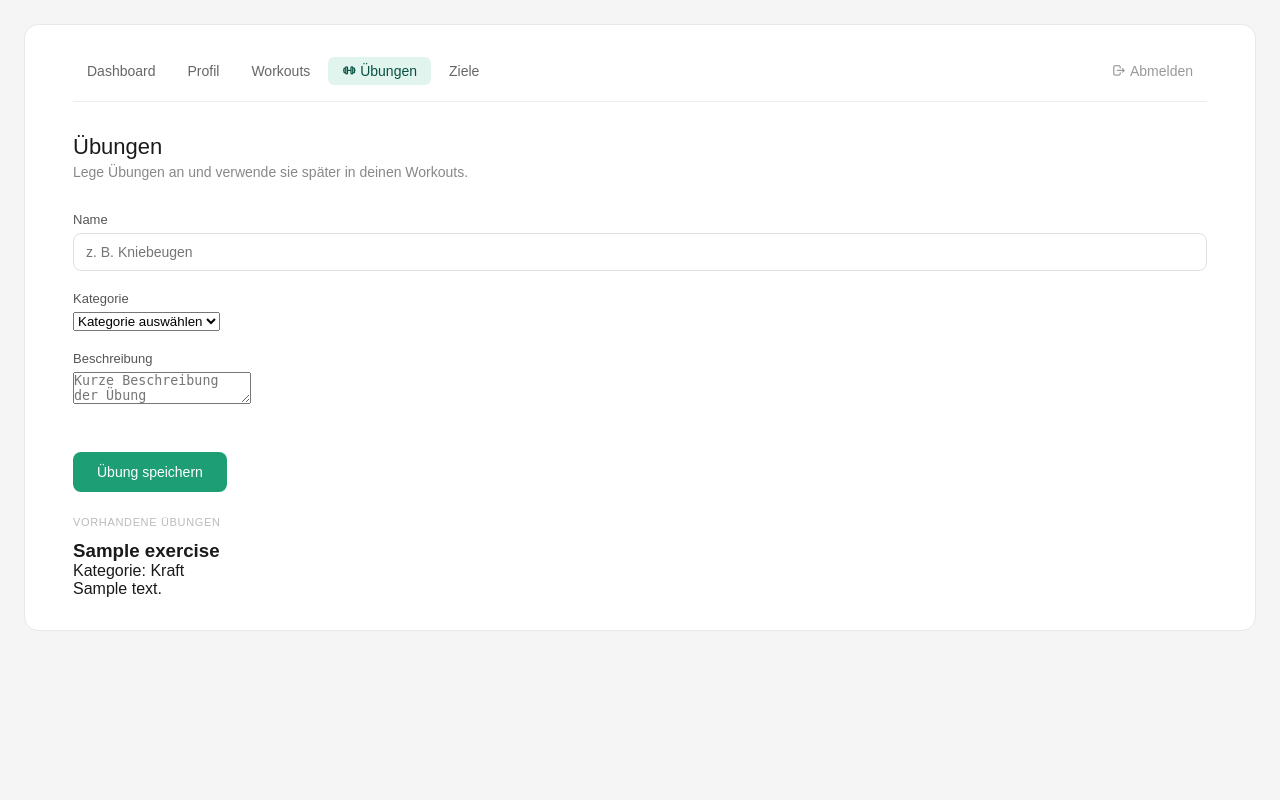
After one commit to tanay-756/Webtechnologie-2-SoSe26, a PHP site: page /pages/exercises.php in a window 1280 px wide. The commit adds this page. Run offline with PHP 8.4, Linux system fonts and the light colour scheme; the visitor is signed in with stand-in values (Sample User, id 1); tables that the repository leaves empty hold one stand-in row (values such as "Sample post").

Commit message:
Übungsverwaltung hinzufügen

```diff
--- /dev/null
+++ b/api/exercises.php
@@ -0,0 +1,88 @@
+<?php
+
+session_start();
+header('Content-Type: application/json');
+
+require_once __DIR__ . '/../classes/Exercise.php';
+
+if (!isset($_SESSION['user_id'])) {
+    http_response_code(401);
+
+    echo json_encode([
+        'success' => false,
+        'message' => 'Du bist nicht angemeldet.'
+    ]);
+    exit;
+}
+
+$exercise = new Exercise();
+$method = $_SERVER['REQUEST_METHOD'];
+
+try {
+    if ($method === 'GET') {
+        echo json_encode([
+            'success' => true,
+            'exercises' => $exercise->getAll()
+        ]);
+        exit;
+    }
+
+    if ($method === 'POST') {
+        $data = json_decode(file_get_contents('php://input'), true);
+
+        $name = trim($data['name'] ?? '');
+        $category = trim($data['category'] ?? '');
+        $description = trim($data['description'] ?? '');
+
+        if ($name === '' || $category === '') {
+            http_response_code(422);
+
+            echo json_encode([
+                'success' => false,
+                'message' => 'Name und Kategorie sind erforderlich.'
+            ]);
+            exit;
+        }
+
+        $allowedCategories = [
+            'Kraft',
+            'Cardio',
+            'Stretching'
+        ];
+
+        if (!in_array($category, $allowedCategories, true)) {
+            http_response_code(422);
+
+            echo json_encode([
+                'success' => false,
+                'message' => 'Die Kategorie ist ungültig.'
+            ]);
+            exit;
+        }
+
+        $id = $exercise->create($name, $category, $description);
+
+        http_response_code(201);
+
+        echo json_encode([
+            'success' => true,
+            'message' => 'Übung wurde gespeichert.',
+            'id' => $id
+        ]);
+        exit;
+    }
+
+    http_response_code(405);
+
+    echo json_encode([
+        'success' => false,
+        'message' => 'HTTP-Methode nicht erlaubt.'
+    ]);
+} catch (mysqli_sql_exception $error) {
+    http_response_code(400);
+
+    echo json_encode([
+        'success' => false,
+        'message' => 'Die Übung existiert möglicherweise bereits.'
+    ]);
+}
--- a/classes/Exercise.php
+++ b/classes/Exercise.php
@@ -0,0 +1,36 @@
+<?php
+
+require_once __DIR__ . '/../config/db.php';
+
+class Exercise
+{
+    private $db;
+
+    public function __construct()
+    {
+        $this->db = getDB();
+    }
+
+    public function getAll()
+    {
+        $sql = 'SELECT id, name, category, description
+                FROM exercises
+                ORDER BY name ASC';
+
+        $result = $this->db->query($sql);
+
+        return $result->fetch_all(MYSQLI_ASSOC);
+    }
+
+    public function create($name, $category, $description)
+    {
+        $sql = 'INSERT INTO exercises (name, category, description)
+                VALUES (?, ?, ?)';
+
+        $stmt = $this->db->prepare($sql);
+        $stmt->bind_param('sss', $name, $category, $description);
+        $stmt->execute();
+
+        return $this->db->insert_id;
+    }
+}
--- a/includes/nav.php
+++ b/includes/nav.php
@@ -11,6 +11,9 @@ $current = basename($_SERVER['PHP_SELF']);
     <a href="workout_log.php" class="<?php echo $current === 'workout_log.php' ? 'active' : ''; ?>">
         <?php if ($current === 'workout_log.php'): ?><i class="ti ti-barbell"></i> <?php endif; ?>Workouts
     </a>
+        <a href="exercises.php" class="<?php echo $current === 'exercises.php' ? 'active' : ''; ?>">
+        <?php if ($current === 'exercises.php'): ?><i class="ti ti-barbell"></i> <?php endif; ?>Übungen
+    </a>
     <a href="goals.php" class="<?php echo $current === 'goals.php' ? 'active' : ''; ?>">
         <?php if ($current === 'goals.php'): ?><i class="ti ti-target"></i> <?php endif; ?>Ziele
     </a>
--- /dev/null
+++ b/js/api.js
@@ -0,0 +1,24 @@
+async function apiRequest(url, options = {}) {
+    const response = await fetch(url, {
+        credentials: 'same-origin',
+        ...options,
+        headers: {
+            'Content-Type': 'application/json',
+            ...(options.headers || {})
+        }
+    });
+
+    let data;
+
+    try {
+        data = await response.json();
+    } catch {
+        throw new Error('Der Server hat keine gültige Antwort gesendet.');
+    }
+
+    if (!response.ok || data.success === false) {
+        throw new Error(data.message || 'Die Anfrage ist fehlgeschlagen.');
+    }
+
+    return data;
+}
--- /dev/null
+++ b/js/exercises.js
@@ -0,0 +1,117 @@
+const exercisesApiUrl =
+    '/Webtechnologie-2-SoSe26/api/exercises.php';
+
+document.addEventListener('DOMContentLoaded', () => {
+    const saveButton = document.getElementById('save-exercise');
+
+    saveButton.addEventListener('click', saveExercise);
+
+    loadExercises();
+});
+
+async function loadExercises() {
+    const list = document.getElementById('exercise-list');
+    const error = document.getElementById('exercise-error');
+
+    list.textContent = 'Übungen werden geladen …';
+    hideMessage(error);
+
+    try {
+        const data = await apiRequest(exercisesApiUrl);
+
+        renderExercises(data.exercises);
+    } catch (requestError) {
+        list.textContent = '';
+        showMessage(error, requestError.message);
+    }
+}
+
+async function saveExercise() {
+    const nameInput = document.getElementById('exercise-name');
+    const categoryInput =
+        document.getElementById('exercise-category');
+    const descriptionInput =
+        document.getElementById('exercise-description');
+
+    const error = document.getElementById('exercise-error');
+    const success = document.getElementById('exercise-success');
+
+    const name = nameInput.value.trim();
+    const category = categoryInput.value;
+    const description = descriptionInput.value.trim();
+
+    hideMessage(error);
+    hideMessage(success);
+
+    if (name === '' || category === '') {
+        showMessage(
+            error,
+            'Bitte Name und Kategorie ausfüllen.'
+        );
+        return;
+    }
+
+    try {
+        const data = await apiRequest(exercisesApiUrl, {
+            method: 'POST',
+            body: JSON.stringify({
+                name,
+                category,
+                description
+            })
+        });
+
+        showMessage(success, data.message);
+
+        nameInput.value = '';
+        categoryInput.value = '';
+        descriptionInput.value = '';
+
+        await loadExercises();
+    } catch (requestError) {
+        showMessage(error, requestError.message);
+    }
+}
+
+function renderExercises(exercises) {
+    const list = document.getElementById('exercise-list');
+
+    list.replaceChildren();
+
+    if (exercises.length === 0) {
+        const message = document.createElement('p');
+        message.textContent = 'Noch keine Übungen vorhanden.';
+
+        list.appendChild(message);
+        return;
+    }
+
+    exercises.forEach((exercise) => {
+        const item = document.createElement('div');
+        item.className = 'exercise-item';
+
+        const title = document.createElement('h3');
+        title.textContent = exercise.name;
+
+        const category = document.createElement('p');
+        category.textContent =
+            `Kategorie: ${exercise.category}`;
+
+        const description = document.createElement('p');
+        description.textContent =
+            exercise.description || 'Keine Beschreibung';
+
+        item.append(title, category, description);
+        list.appendChild(item);
+    });
+}
+
+function showMessage(element, message) {
+    element.textContent = message;
+    element.style.display = 'block';
+}
+
+function hideMessage(element) {
+    element.textContent = '';
+    element.style.display = 'none';
+}
--- /dev/null
+++ b/pages/exercises.php
@@ -0,0 +1,85 @@
+<?php
+
+session_start();
+
+if (!isset($_SESSION['user_id'])) {
+    header('Location: login.php');
+    exit;
+}
+?>
+<!DOCTYPE html>
+<html lang="de">
+<head>
+    <meta charset="UTF-8">
+    <meta name="viewport" content="width=device-width, initial-scale=1.0">
+
+    <title>Übungen – Fitness Tracker</title>
+
+    <link rel="stylesheet" href="../css/style.css">
+    <link
+        rel="stylesheet"
+        href="https://cdn.jsdelivr.net/npm/@tabler/icons-webfont@latest/tabler-icons.min.css"
+    >
+</head>
+
+<body>
+<div class="page">
+    <div class="card">
+
+        <?php include '../includes/nav.php'; ?>
+
+        <h1>Übungen</h1>
+        <p class="subtitle">
+            Lege Übungen an und verwende sie später in deinen Workouts.
+        </p>
+
+        <div class="error" id="exercise-error"></div>
+        <div class="success" id="exercise-success"></div>
+
+        <div class="field">
+            <label for="exercise-name">Name</label>
+
+            <input
+                type="text"
+                id="exercise-name"
+                placeholder="z. B. Kniebeugen"
+            >
+        </div>
+
+        <div class="field">
+            <label for="exercise-category">Kategorie</label>
+
+            <select id="exercise-category">
+                <option value="">Kategorie auswählen</option>
+                <option value="Kraft">Kraft</option>
+                <option value="Cardio">Cardio</option>
+                <option value="Stretching">Stretching</option>
+            </select>
+        </div>
+
+        <div class="field">
+            <label for="exercise-description">Beschreibung</label>
+
+            <textarea
+                id="exercise-description"
+                placeholder="Kurze Beschreibung der Übung"
+            ></textarea>
+        </div>
+
+        <button class="btn" id="save-exercise">
+            Übung speichern
+        </button>
+
+        <p class="section-label">Vorhandene Übungen</p>
+
+        <div id="exercise-list">
+            Übungen werden geladen …
+        </div>
+
+    </div>
+</div>
+
+<script src="../js/api.js"></script>
+<script src="../js/exercises.js"></script>
+</body>
+</html>
```
